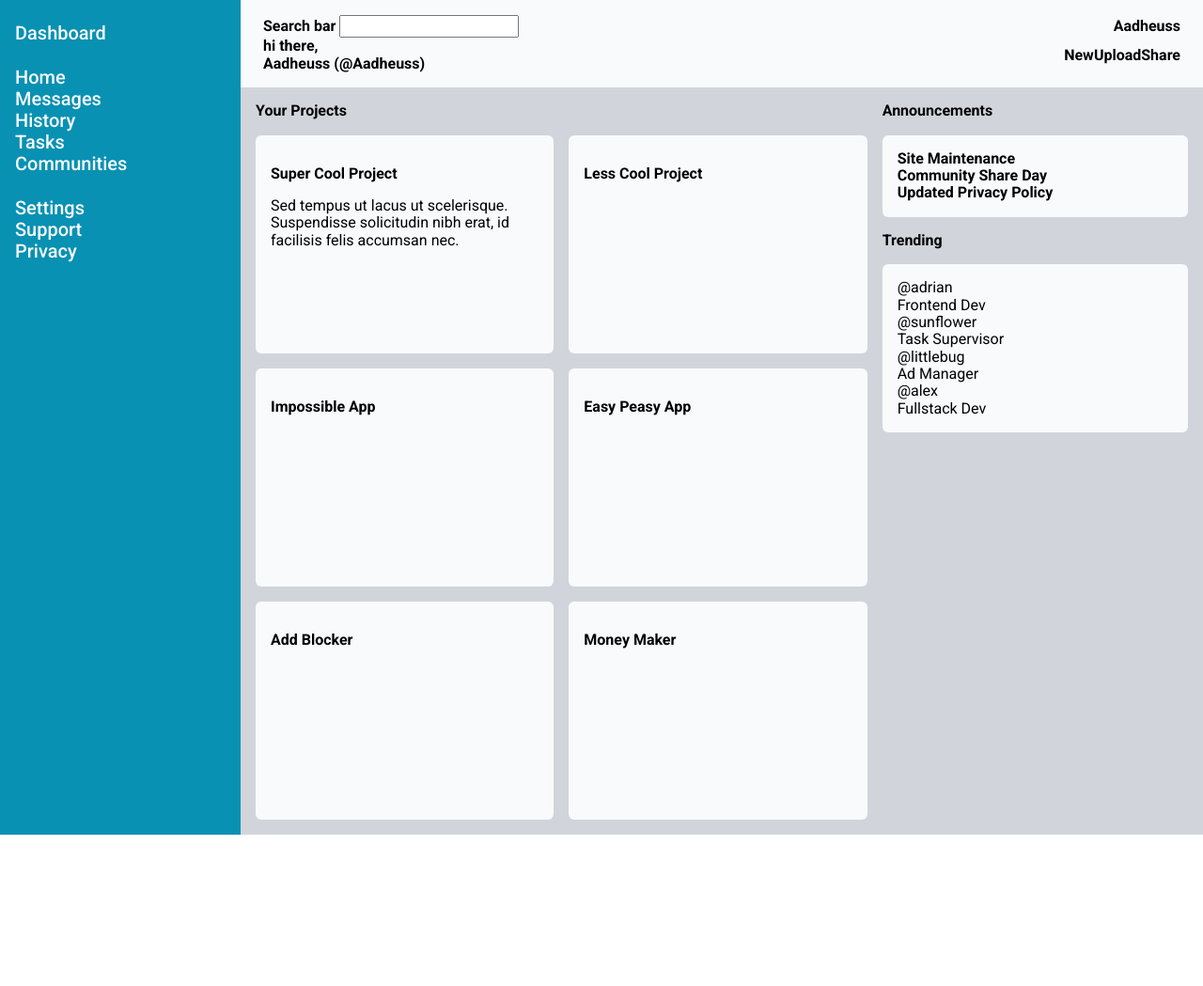
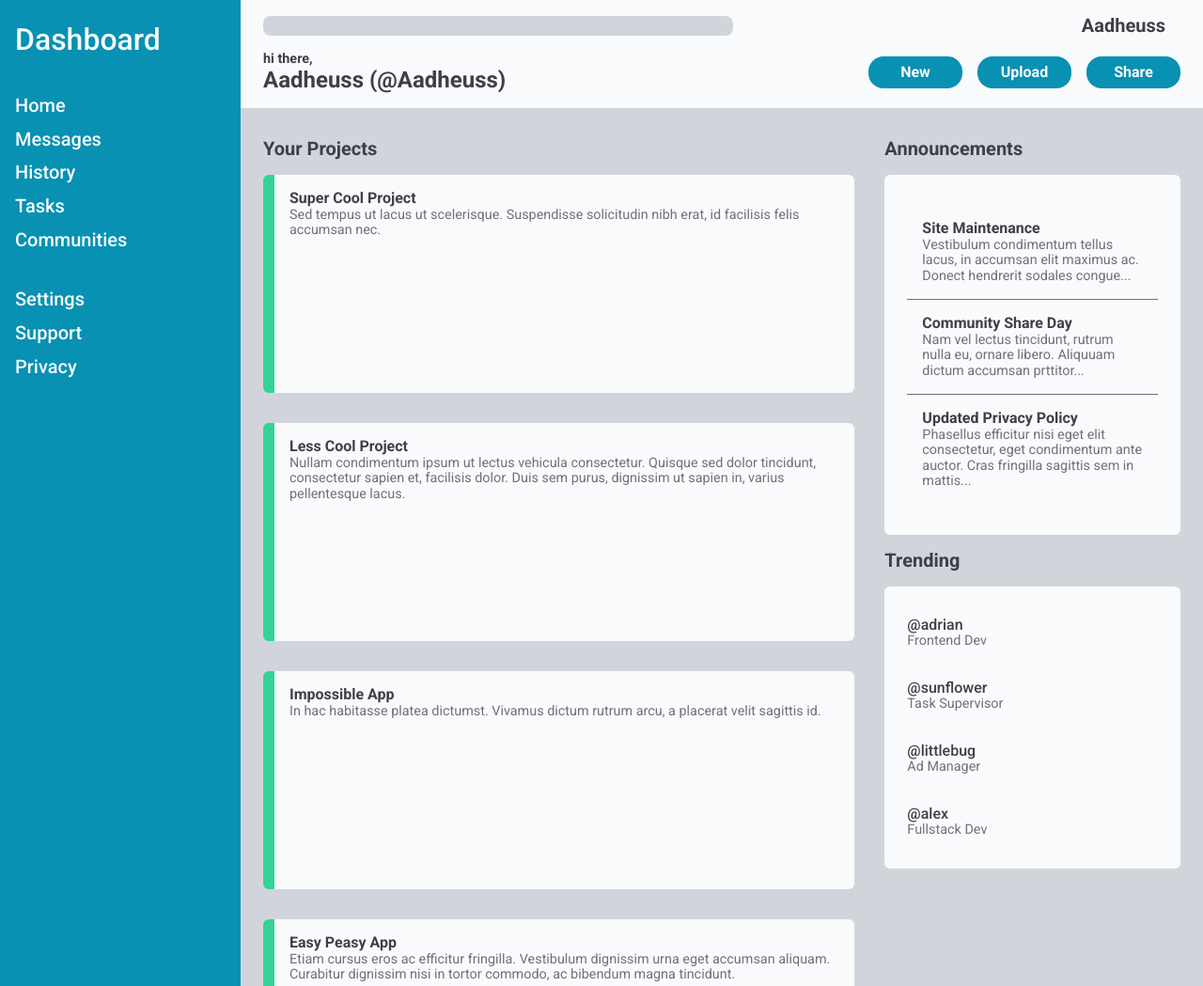
Before and after one commit to Adhisafdhol/admin-dashboard, a plain HTML site: page index.html in a window 1280 px wide. Shown: the top 1049 px of the page at 94% size. Before the commit the page ends 888 px from the top, so only its background shows below. Drawn offline with Linux system fonts and the light colour scheme.

Commit message:
Complete the layout design with proper style and elements

```diff
--- a/index.html
+++ b/index.html
@@ -15,91 +15,117 @@
     <div class="sidebar">
       <div>Dashboard</div>
       <div>
-        <div>Home</div>
-        <div>Messages</div>
-        <div>History</div>
-        <div>Tasks</div>
-        <div>Communities</div>
+        <a href="#">Home</a>
+        <a href="#">Messages</a>
+        <a href="#">History</a>
+        <a href="#">Tasks</a>
+        <a href="#">Communities</a>
       </div>
       <div>
-        <div>Settings</div>
-        <div>Support</div>
-        <div>Privacy</div>
+        <a href="#">Settings</a>
+        <a href="#">Support</a>
+        <a href="#">Privacy</a>
       </div>
     </div>
     <div class="header">
       <div>
         <div>
-          <label for="search">Search bar</label>
-          <input type="search" name="search" id="searh">
+          <input type="search" name="search" id="searh" aria-label="search">
         </div>
         <div>
-          <div>Aadheuss</div>
+          <a href="#" class="user-profile">Aadheuss</a>
         </div>
       </div>
       <div>
-        <div>
+        <div class="greeting">
           <div>
             <div>hi there,</div>
-            <div>Aadheuss (@Aadheuss)</div>
+            <div class="username">Aadheuss (@Aadheuss)</div>
           </div>
         </div>
         <div>
-          <div>New</div>
-          <div>Upload</div>
-          <div>Share</div>
+          <button type="button">New</button>
+          <button type="button">Upload</button>
+          <button type="button">Share</button>
         </div>
       </div>
     </div>
     <div class="main-content">
       <div class="project">
         <div>Your Projects</div>
+        <div class="cards">
           <div class="card">
-          <p>Super Cool Project</p>
-          <p>Sed tempus ut lacus ut scelerisque. Suspendisse solicitudin nibh erat, id facilisis felis accumsan nec.</p>
+            <a href="#">Super Cool Project</a>
+            <div>Sed tempus ut lacus ut scelerisque. Suspendisse solicitudin nibh erat, id facilisis felis accumsan nec.
+            </div>
           </div>
           <div class="card">
-          <p>Less Cool Project</p>
+            <a href="#">Less Cool Project</a>
+            <div>Nullam condimentum ipsum ut lectus vehicula consectetur. Quisque sed dolor tincidunt, consectetur
+              sapien et, facilisis dolor. Duis sem purus, dignissim ut sapien in, varius pellentesque lacus.
+            </div>
           </div>
           <div class="card">
-          <p>Impossible App</p>
+            <a href="#">Impossible App</a>
+            <div>In hac habitasse platea dictumst. Vivamus dictum rutrum arcu, a placerat velit sagittis id.</div>
           </div>
           <div class="card">
-          <p>Easy Peasy App</p>
+            <a href="#">Easy Peasy App</a>
+            <div>Etiam cursus eros ac efficitur fringilla. Vestibulum dignissim urna eget accumsan aliquam. Curabitur
+                dignissim nisi in tortor commodo, ac bibendum magna tincidunt.
+            </div>
           </div>
           <div class="card">
-          <p>Add Blocker</p>
+            <a href="#">Add Blocker</a>
+            <div>Quisque eget rutrum nisl. Nam augue justo, cursus vitae metus vel, pharetra hendrerit felis. Aliquam
+              sed malesuada eros.
+            </div>
           </div>
           <div class="card">
-          <p>Money Maker</p>
+            <a href="#">Money Maker</a>
+            <div>Praesent convalis, libero quis conque elementum, nunc ante faucibus sapien, ac scelerisque tortor purus
+               sitamet ex. Pellentesque mollis nec sem vel aliquam.
+            </div>
+        </div>
         </div>
       </div>
       <div class="side-content">
         <div class="announcements">
           <div>Announcements</div>
           <div class="content">
-            <div>Site Maintenance</div>
-            <div>Community Share Day</div>
-            <div>Updated Privacy Policy</div>
+            <div>
+              <a href="#">Site Maintenance</a>
+              <div>Vestibulum condimentum tellus lacus, in accumsan elit maximus ac. Donect hendrerit sodales congue...
+              </div>
+            </div>
+            <div>
+              <a href="#">Community Share Day</a>
+              <div>Nam vel lectus tincidunt, rutrum nulla eu, ornare libero. Aliquuam dictum accumsan prttitor...</div>
+            </div>
+            <div>
+              <a href="#">Updated Privacy Policy</a>
+              <div>Phasellus efficitur nisi eget elit consectetur, eget condimentum ante auctor. Cras fringilla sagittis
+                sem in mattis...</div>
+            </div>
           </div>
         </div>
         <div class="trending">
           <div>Trending</div>
           <div class="content">
             <div>
-              <div>@adrian</div>
+              <a href="#">@adrian</a>
               <div>Frontend Dev</div>
             </div>
             <div>
-              <div>@sunflower</div>
+              <a href="#">@sunflower</a>
               <div>Task Supervisor</div>
             </div>
             <div>
-              <div>@littlebug</div>
+              <a href="#">@littlebug</a>
               <div>Ad Manager</div>
             </div>
             <div>
-              <div>@alex</div>
+              <a href="#">@alex</a>
               <div>Fullstack Dev</div>
             </div>
           </div>
--- a/style/style.css
+++ b/style/style.css
@@ -359,7 +359,7 @@ template {
   grid-row: 1/3;
   display: grid;
   align-content: start;
-  gap: 1.5rem;
+  gap: 2.5rem;
   background-color: #0891B2;
   font-size: 1.25rem;
   color:#F8FAFC;
@@ -367,11 +367,42 @@ template {
   font-weight: 500;
 }
 
+.sidebar a {
+  color:#F8FAFC;
+}
+
+a {
+  text-decoration: none;
+}
+
+.sidebar > div:not(:first-child) {
+  display: flex;
+  flex-direction: column;
+  gap: 0.8rem;
+}
+
 .header {
   display: flex;
   flex-direction: column;
+  gap: 1rem;
   background-color: #F8FAFC;
   padding: 1rem 1.5rem;
+}
+
+.header button {
+  background-color: #0891B2;
+  border: none;
+  width: 100px;
+  padding: 0.5rem 0;
+  border-radius: 16px;
+  font-weight: 600;
+  font-size: 1rem;
+  color:#F8FAFC;
+}
+
+.header div:last-child > div:last-child {
+  display: flex;
+  gap: 1rem;
 }
 
 .header img {
@@ -393,20 +424,26 @@ template {
 .header > div:last-child > div:first-child {
   display: flex;
 }
+
 .main-content {
   display: grid;
-  padding: 1rem;
+  padding: 2rem 1.5rem;
   grid-template-columns: 2fr 1fr;
   background-color: #d1d5db;
-  gap: 1rem;
+  gap: 2rem;
 }
 
 .project {
   display: grid;
-  grid-template-columns: repeat(auto-fit, minmax(300px, 1fr));
+  align-content: start;
   gap: 1rem;
 }
 
+.cards {
+  display: grid;
+  grid-template-columns: repeat(auto-fit, minmax(300px, 1fr));
+  gap: 2rem;
+}
 .project > div:first-child {
   grid-column: 1 / -1;
 }
@@ -416,8 +453,12 @@ template {
   background-color: #F8FAFC;
   border-radius: 6px;
   padding: 1rem;
+  border-left:  #34D399 solid 0.75rem;
 }
 
+.card > :first-child{
+  margin-bottom: 0.5rem;
+}
 .side-content {
   display: flex;
   flex-direction: column;
@@ -432,16 +473,77 @@ template {
 }
 
 .content {
-  padding: 1rem;
+  padding: 2rem 1.5rem;
   border-radius: 6px;
   background-color: #F8FAFC;
 }
 
 .header,
+.header a,
 .project > div:first-child,
 .announcements > div:first-child,
 .trending >div:first-child,
 .card > :first-child,
-.announcements > .content > div {
+.announcements > .content > div > :first-child {
+  color: #3F3F46;
   font-weight: 700;
 }
+
+.trending > .content > div > :first-child {
+  color: #3F3F46;
+  font-weight: 500;
+}
+
+.project > :first-child,
+.announcements > :first-child,
+.trending > :first-child {
+  font-size: 1.25rem;
+}
+
+.content > div > :last-child,
+.card > div:last-child {
+  color: #71717A;
+  font-size: 0.9rem;
+}
+
+.announcements > .content > div {
+  padding: 1rem;
+}
+
+.announcements >.content > div:nth-child(2) {
+  border-bottom: 1px solid #71717A;
+  border-top: 1px solid #71717A;
+}
+
+.sidebar > div:first-child {
+  font-size: 2rem;
+}
+
+.announcements > .content > div > :first-child {
+  margin-bottom: 0.5rem;
+}
+
+.user-profile {
+  font-size: 1.25rem;
+  padding: 0 1rem;
+}
+.username {
+  font-size: 1.5rem;
+}
+
+.greeting > div:first-child {
+  font-size: 0.9rem;
+}
+
+.trending > .content {
+  display: flex;
+  flex-direction: column;
+  gap: 2rem;
+}
+
+.header input {
+  border-radius: 8px;
+  border: none;
+  background-color: #d1d5db;
+  width: 500px;
+}
```
Lines whose indentation alone changed are shown as unchanged.
